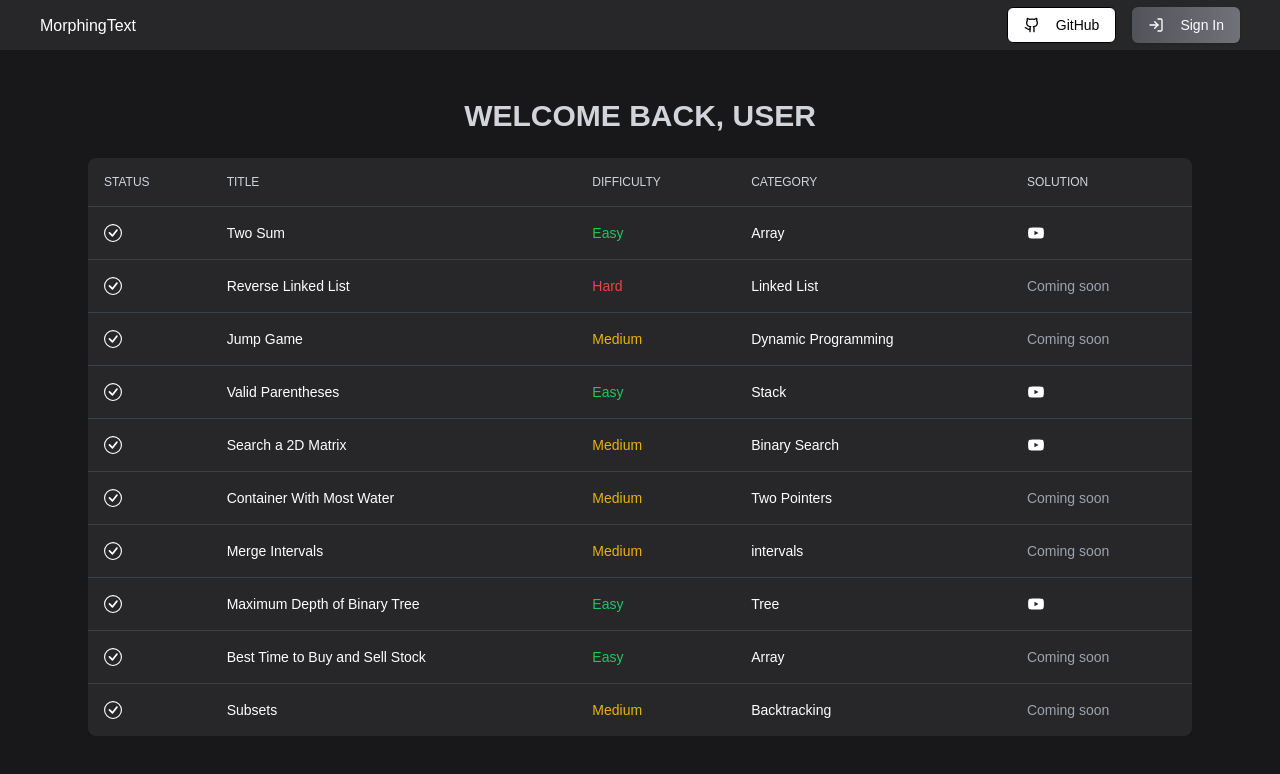
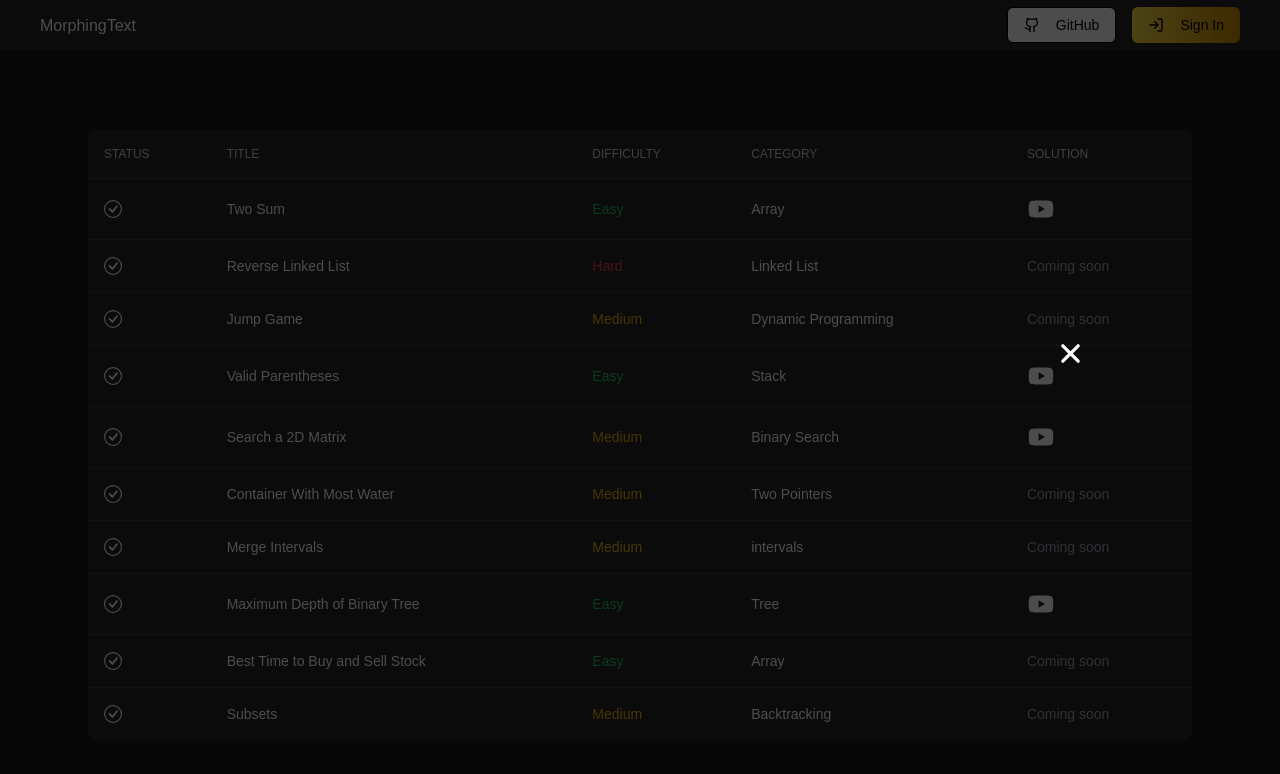
Before and after one commit to KARDT89/ThunderCodeX, a Next.js app in the folder my-app/: page / in a window 1280 px wide. Both pictures are taken after a click on the icon 1035 px from the left and 233 px from the top of the page. Shown: the top 774 px of the page. Built offline with nearby package versions, Linux system fonts and the light colour scheme; no server answers.

Commit message:
update: auth color scheme & logout

```diff
--- a/my-app/app/(auth)/signup/page.jsx
+++ b/my-app/app/(auth)/signup/page.jsx
@@ -47,7 +47,7 @@ const Signup = () => {
     return (
         <div className="min-h-screen bg-gradient-to-br from-gray-700 via-black to-gray-900 flex items-center justify-center p-4">
             <form className="space-y-8 p-12 rounded-2xl bg-gray-800/50 backdrop-blur-sm border border-gray-700 shadow-2xl w-full max-w-md" onSubmit={handleRegister}>
-                <h3 className="text-3xl text-center font-extrabold bg-gradient-to-r from-blue-400 to-cyan-300 bg-clip-text text-transparent">
+                <h3 className="text-3xl text-center font-extrabold bg-gradient-to-r from-yellow-300 to-yellow-600 bg-clip-text text-transparent">
                     Join ThunderCodeX
                 </h3>
 
@@ -105,7 +105,7 @@ const Signup = () => {
                 </div>
                 <Button
                     type="submit"
-                    className="w-full py-6 text-base font-semibold bg-gradient-to-r from-blue-600 to-cyan-500 hover:from-blue-700 hover:to-cyan-600 text-white transition-all hover:scale-[1.02] shadow-lg hover:shadow-blue-500/20"
+                    className="w-full py-6 text-base font-semibold bg-gradient-to-r from-yellow-600 to-yellow-500 hover:from-yellow-500 hover:to-yellow-700 text-black transition-all hover:scale-[1.02] shadow-lg hover:shadow-yellow-500/20"
                 >
                     {loading ? <>
                         Creating Account
@@ -118,7 +118,7 @@ const Signup = () => {
                     <Link href="/login">
                         <Button
                             variant="link"
-                            className="p-0 text-blue-400 hover:text-blue-300 font-semibold ml-1.5 h-auto"
+                            className="p-0 text-yellow-400 hover:text-yellow-300 font-semibold ml-1.5 h-auto"
                         >
                             Sign In
                         </Button>
--- /dev/null
+++ b/my-app/app/components/Buttons/Logout.jsx
@@ -0,0 +1,25 @@
+import { Button } from "@/components/ui/button";
+import React from "react";
+import { LogOut } from "lucide-react";
+import { useSignOut } from "react-firebase-hooks/auth";
+import { auth } from "@/app/firebase/firebase";
+
+const Logout = () => {
+    const [signOut, loading, error] = useSignOut(auth)
+
+    const handleLogout = () => {
+        signOut()
+    }
+
+
+
+  return (
+    <>
+      <Button className="bg-gradient-to-r from-yellow-300 to-yellow-600 text-black" onClick={handleLogout}>
+          <LogOut/>
+      </Button>
+    </>
+  );
+};
+
+export default Logout;
--- a/my-app/app/components/Navbar/Navbar.jsx
+++ b/my-app/app/components/Navbar/Navbar.jsx
@@ -8,8 +8,13 @@ import Link from "next/link";
 import Image from "next/image";
 import { MorphingText } from "@/components/magicui/morphing-text";
 import { Github, LogIn } from "lucide-react";
+import { useAuthState } from "react-firebase-hooks/auth";
+import { auth } from "@/app/firebase/firebase";
+import Logout from "../Buttons/Logout";
 
 const Navbar = () => {
+  const [user] = useAuthState(auth);
+
   return (
     <nav className="relative flex h-[50px] w-full shrink-0 items-center px-5 bg-zinc-800 text-dark-gray-7">
       <div className="flex w-full items-center justify-between max-w-[1200px] mx-auto">
@@ -24,7 +29,7 @@ const Navbar = () => {
               className="w-full border-black text-black hover:bg-zinc-200/90"
             >
               <a
-                href="https://github.com/yourusername/thundercodex"
+                href="https://github.com/KARDT89"
                 target="_blank"
                 rel="noopener noreferrer"
               >
@@ -34,16 +39,38 @@ const Navbar = () => {
             </Button>
           </div>
           <div>
+            {!user && (
               <Button
                 asChild
-              className="w-full bg-gradient-to-r from-zinc-600 to-zinc-500 text-white"
+                className="w-full bg-gradient-to-r from-yellow-300 to-yellow-600 text-black"
               >
                 <Link href="/login">
                   <LogIn className="mr-2 h-4 w-4" />
                   Sign In
                 </Link>
               </Button>
+            )}
+            {user && (
+              <div className="cursor-pointer group relative">
+                <Image
+                  src="/images/avatar.png"
+                  alt="User Icon"
+                  width={30}
+                  height={30}
+                />
+                <div
+								className='absolute top-10 left-2/4 -translate-x-2/4  mx-auto bg-dark-layer-1 text-yellow-300 p-2 rounded shadow-lg
+								z-40 group-hover:scale-100 scale-0
+								transition-all duration-300 ease-in-out'
+							>
+								<p className='text-sm'>{user.email}</p>
 							</div>
+
+              </div>
+
+            )}
+          </div>
+          {user && <Logout/>}
         </div>
       </div>
     </nav>
--- a/my-app/app/components/Navbar/ProblemsTable/ProblemsTable.jsx
+++ b/my-app/app/components/ProblemsTable/ProblemsTable.jsx
@@ -1,4 +1,6 @@
-import React from "react";
+"use client";
+
+import React, { useState } from "react";
 import {
   Table,
   TableHeader,
@@ -10,8 +12,21 @@ import { problems } from "@/app/mockProblems/problems";
 import { BsCheckCircle } from "react-icons/bs";
 import { AiFillYoutube } from "react-icons/ai";
 import Link from "next/link";
+import YouTube from "react-youtube";
+import { IoClose } from "react-icons/io5";
 
 function ProblemsTable() {
+  const [youtubePlayer, setYoutubePlayer] = useState({
+    isOpen: false,
+    videoId: "",
+  });
+  const closeModal = () => {
+    setYoutubePlayer({ isOpen: false, videoId: "" });
+  };
+
+
+
+
   return (
     <>
       <TableBody>
@@ -46,8 +61,9 @@ function ProblemsTable() {
               <TableCell className="p-4">
                 {doc.videoId ? (
                   <AiFillYoutube
-                    fontSize={"18"}
+                    fontSize={"28"}
                     className="cursor-pointer hover:text-red-600"
+                    onClick={()=>setYoutubePlayer({isOpen: true, videoId: doc.videoId})}
                   />
                 ) : (
                   <p className="text-gray-400">Coming soon</p>
@@ -57,6 +73,34 @@ function ProblemsTable() {
           );
         })}
       </TableBody>
+      {youtubePlayer.isOpen && (
+        <div className="fixed top-0 left-0 h-screen w-screen flex items-center justify-center">
+          <div
+            className="bg-black z-10 opacity-70 top-0 left-0 w-screen h-screen absolute"
+            onClick={closeModal}
+          ></div>
+          <div className="w-full h-full flex items-center justify-center relative z-50">
+            <div className="w-full max-w-4xl relative">
+              <IoClose
+                fontSize={"35"}
+                className="cursor-pointer absolute -top-16 right-0 hover:text-white"
+                onClick={closeModal}
+              />
+              <YouTube
+                videoId={youtubePlayer.videoId}
+                loading="lazy"
+                opts={{
+                  width: "100%",
+                  height: "500px",
+                  playerVars: {
+                    autoplay: 1,
+                  },
+                }}
+              />
+            </div>
+          </div>
+        </div>
+      )}
     </>
   );
 }
--- a/my-app/app/firebase/firebase.jsx
+++ b/my-app/app/firebase/firebase.jsx
@@ -1,7 +1,7 @@
 // Import the functions you need from the SDKs you need
 import { initializeApp, getApp, getApps } from "firebase/app";
-import {getAuth} from "firebase/auth";
-import {getFirestore} from "firebase/firestore";
+import { getAuth } from "firebase/auth";
+import { getFirestore } from "firebase/firestore";
 
 const firebaseConfig = {
   apiKey: process.env.NEXT_PUBLIC_FIREBASE_API_KEY,
@@ -17,4 +17,4 @@ const app = !getApps.length ? initializeApp(firebaseConfig) : getApp();
 const auth = getAuth(app);
 const firestore = getFirestore(app);
 
-export {auth, firestore, app}
+export { auth, firestore, app };
--- a/my-app/app/page.js
+++ b/my-app/app/page.js
@@ -1,22 +1,22 @@
+'use client';
+
 import {
   Table,
   TableHeader,
-  TableBody,
   TableCell,
   TableRow,
 } from "@/components/ui/table";
 import Navbar from "./components/Navbar/Navbar";
-import ProblemsTable from "./components/Navbar/ProblemsTable/ProblemsTable";
+import ProblemsTable from "./components/ProblemsTable/ProblemsTable";
+
 
 export default function Home() {
+
   return (
     <>
       <main className="bg-zinc-900 min-h-screen text-white">
         <Navbar />
-        <h1 className="text-3xl text-center font-semibold mt-12 mb-6 text-gray-300 uppercase">
-          Welcome Back, User
-        </h1>
-        <div className="relative overflow-x-auto mx-auto max-w-6xl px-6 pb-12">
+        <div className="relative overflow-x-auto mx-auto max-w-6xl px-6 pb-12 pt-20">
           <Table className="min-w-full bg-zinc-800 rounded-lg shadow-md">
             <TableHeader className="text-xs text-gray-300 uppercase">
               <TableRow className="border-b border-gray-700">
--- a/my-app/package.json
+++ b/my-app/package.json
@@ -21,6 +21,7 @@
     "react-firebase-hooks": "^5.1.1",
     "react-icons": "^5.4.0",
     "react-router-dom": "^7.1.5",
+    "react-youtube": "^10.1.0",
     "recoil": "^0.7.7",
     "tailwind-merge": "^3.0.1",
     "tailwindcss-animate": "^1.0.7"
```
Also changed, not shown: my-app/app/(auth)/login/page.jsx (+4 -4 lines), my-app/public/images/avatar.png (added), 1 other file (tests, documents, lock files or other folders). Lines whose indentation alone changed are shown as unchanged.
